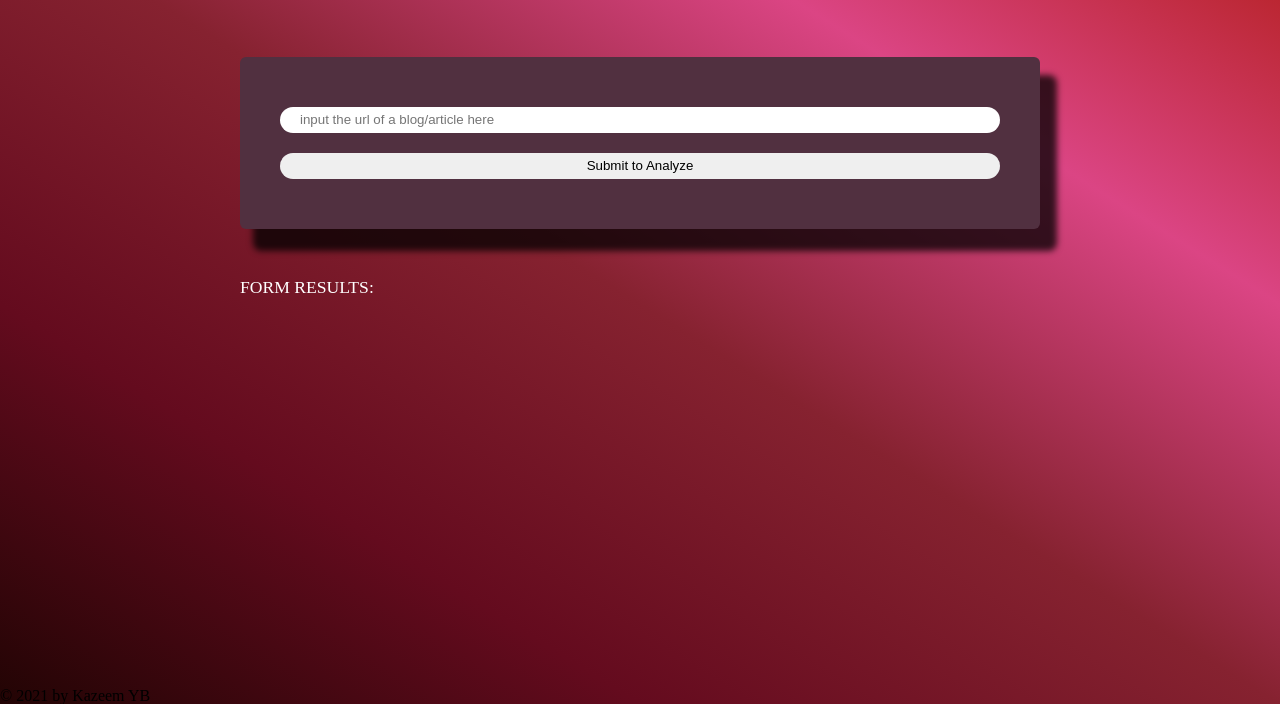
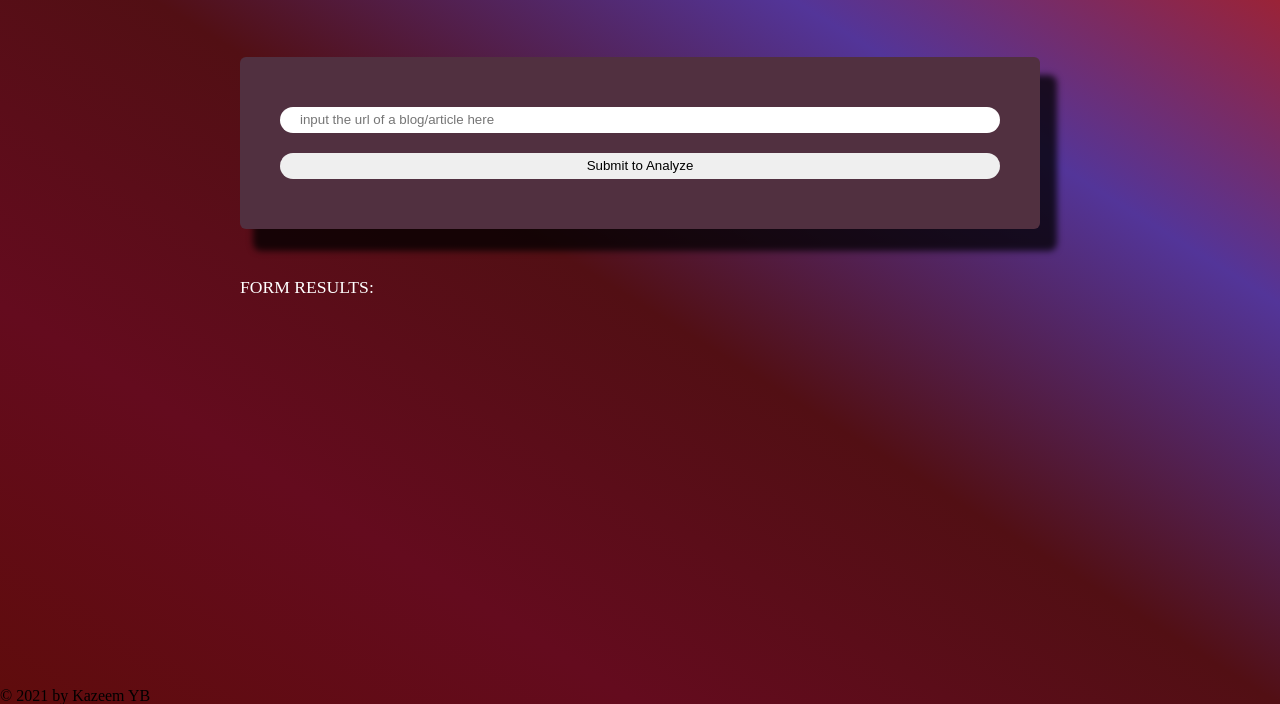
Before and after one commit to kazeemYB/fend-refresh-2019, a website built with webpack: page src/client/views/index.html in a window 1280 px wide. Shown: the part 96-800 px from the top of the page. Built offline with nearby package versions, Linux system fonts and the light colour scheme.

Commit message:
This commit will show few changes in background color

```diff
--- a/src/client/styles/base.scss
+++ b/src/client/styles/base.scss
@@ -2,7 +2,7 @@ body {
     display: flex;
     flex-direction: column;
     min-height: 100vh;
-    background-image: linear-gradient(to right top, #220404, #640b1e, #862230, #db4584, #b11d18);
+    background-image: linear-gradient(to right top, #5f0c0c, #640b1e, #520f14, #533599, #b11d18);
 }
 
 main {
```
